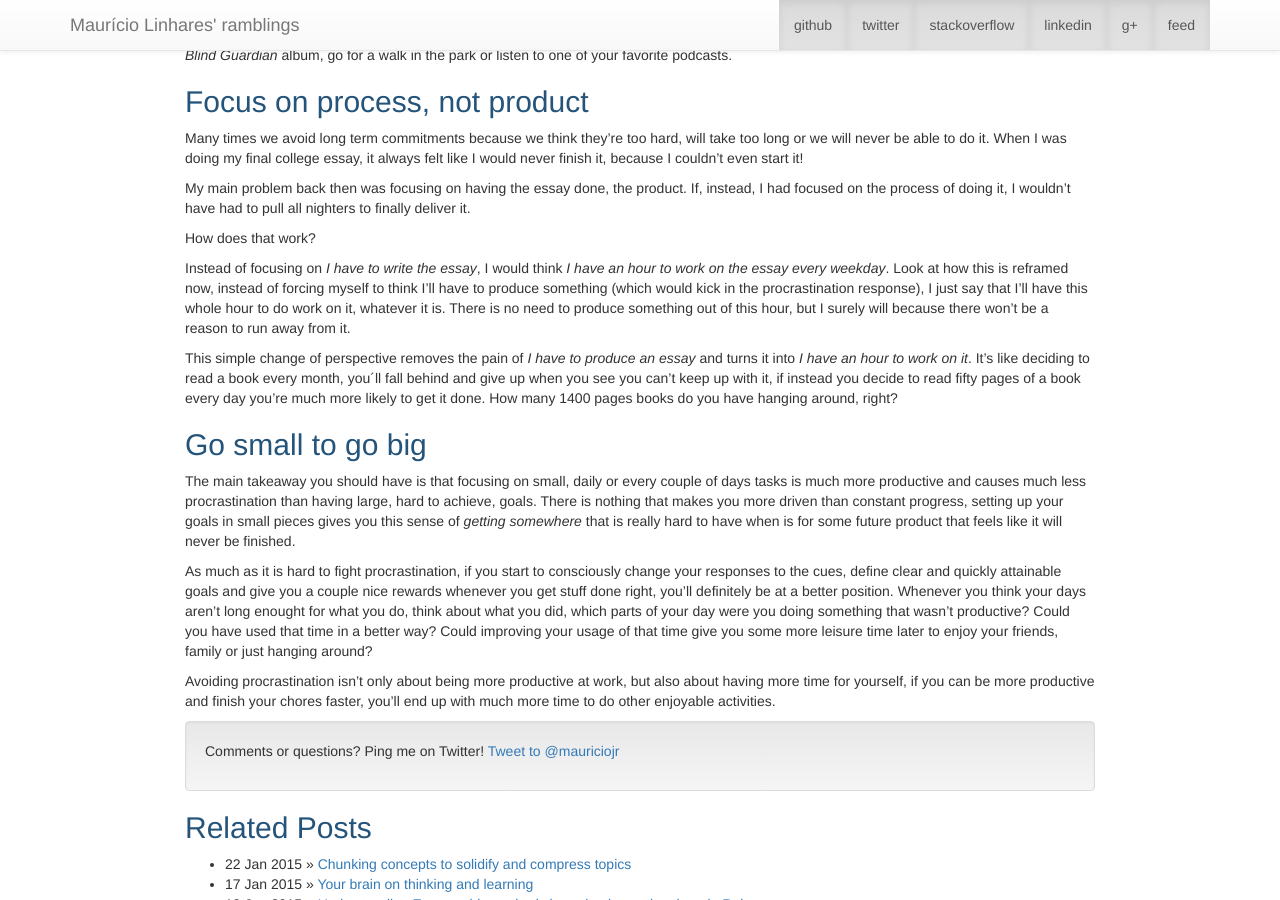
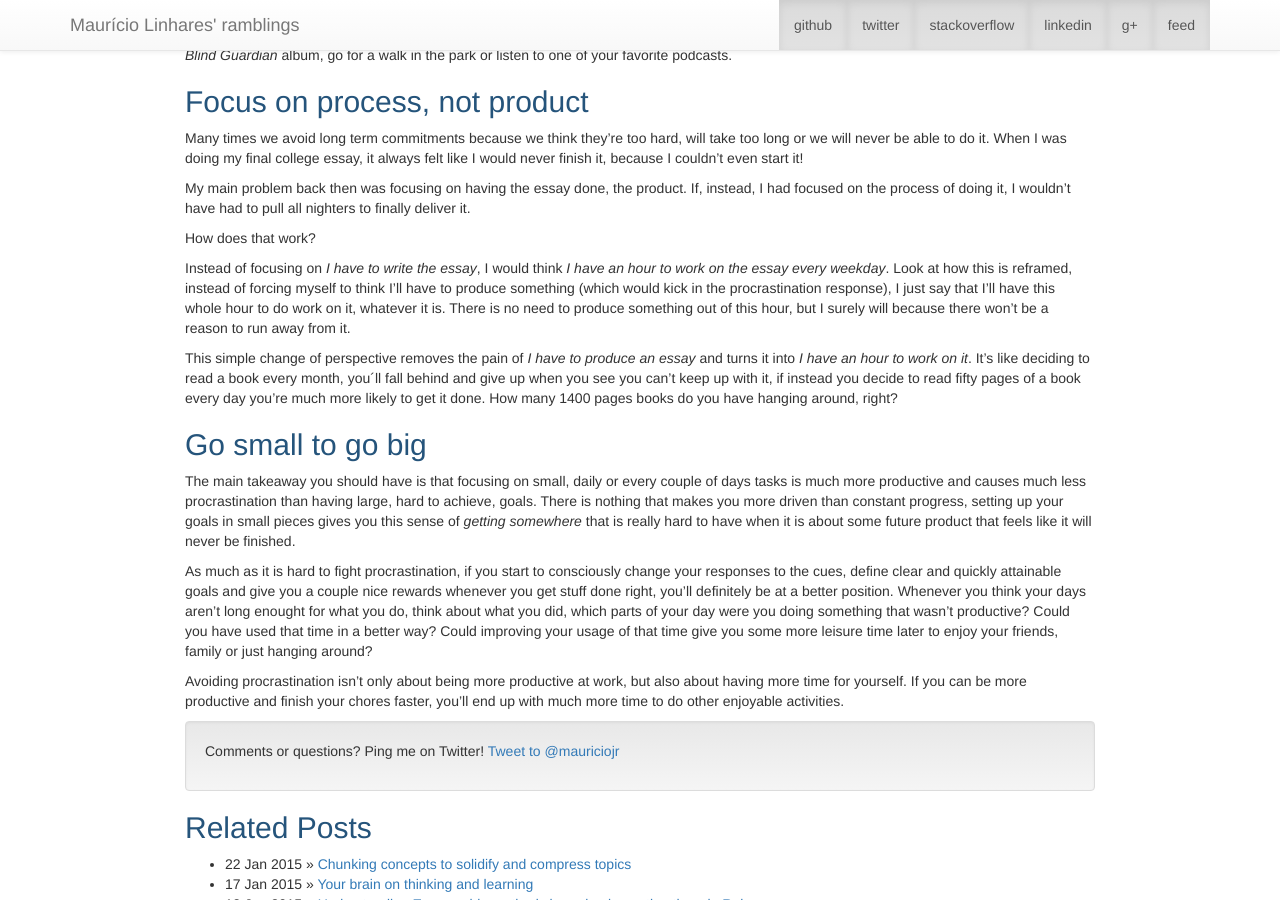
Before and after one commit to mauricio/mauricio.github.com, a Jekyll site: the page built from _posts/2015-01-26-fighting-procrastination.md, in a window 1280 px wide and 900 px high, scrolled down 1183 px. Built offline with Jekyll 4.4.1, drawn with Linux system fonts in a browser that asks for light colours; comment, search, counter and statistics services are not loaded.

Commit message:
More updates

```diff
--- a/_posts/2015-01-26-fighting-procrastination.md
+++ b/_posts/2015-01-26-fighting-procrastination.md
@@ -52,14 +52,14 @@ My main problem back then was focusing on having the essay done, the product. If
 
 How does that work?
 
-Instead of focusing on *I have to write the essay*, I would think *I have an hour to work on the essay every weekday*. Look at how this is reframed now, instead of forcing myself to think I'll have to produce something (which would kick in the procrastination response), I just say that I'll have this whole hour to do work on it, whatever it is. There is no need to produce something out of this hour, but I surely will because there won't be a reason to run away from it.
+Instead of focusing on *I have to write the essay*, I would think *I have an hour to work on the essay every weekday*. Look at how this is reframed, instead of forcing myself to think I'll have to produce something (which would kick in the procrastination response), I just say that I'll have this whole hour to do work on it, whatever it is. There is no need to produce something out of this hour, but I surely will because there won't be a reason to run away from it.
 
 This simple change of perspective removes the pain of _I have to produce an essay_ and turns it into _I have an hour to work on it_. It's like deciding to read a book every month, you´ll fall behind and give up when you see you can't keep up with it, if instead you decide to read fifty pages of a book every day you're much more likely to get it done. How many 1400 pages books do you have hanging around, right?
 
 ## Go small to go big
 
-The main takeaway you should have is that focusing on small, daily or every couple of days tasks is much more productive and causes much less procrastination than having large, hard to achieve, goals. There is nothing that makes you more driven than constant progress, setting up your goals in small pieces gives you this sense of _getting somewhere_ that is really hard to have when is for some future product that feels like it will never be finished.
+The main takeaway you should have is that focusing on small, daily or every couple of days tasks is much more productive and causes much less procrastination than having large, hard to achieve, goals. There is nothing that makes you more driven than constant progress, setting up your goals in small pieces gives you this sense of _getting somewhere_ that is really hard to have when it is about some future product that feels like it will never be finished.
 
 As much as it is hard to fight procrastination, if you start to consciously change your responses to the cues, define clear and quickly attainable goals and give you a couple nice rewards whenever you get stuff done right, you'll definitely be at a better position. Whenever you think your days aren't long enought for what you do, think about what you did, which parts of your day were you doing something that wasn't productive? Could you have used that time in a better way? Could improving your usage of that time give you some more leisure time later to enjoy your friends, family or just hanging around?
 
-Avoiding procrastination isn't only about being more productive at work, but also about having more time for yourself, if you can be more productive and finish your chores faster, you'll end up with much more time to do other enjoyable activities.
+Avoiding procrastination isn't only about being more productive at work, but also about having more time for yourself. If you can be more productive and finish your chores faster, you'll end up with much more time to do other enjoyable activities.
```
